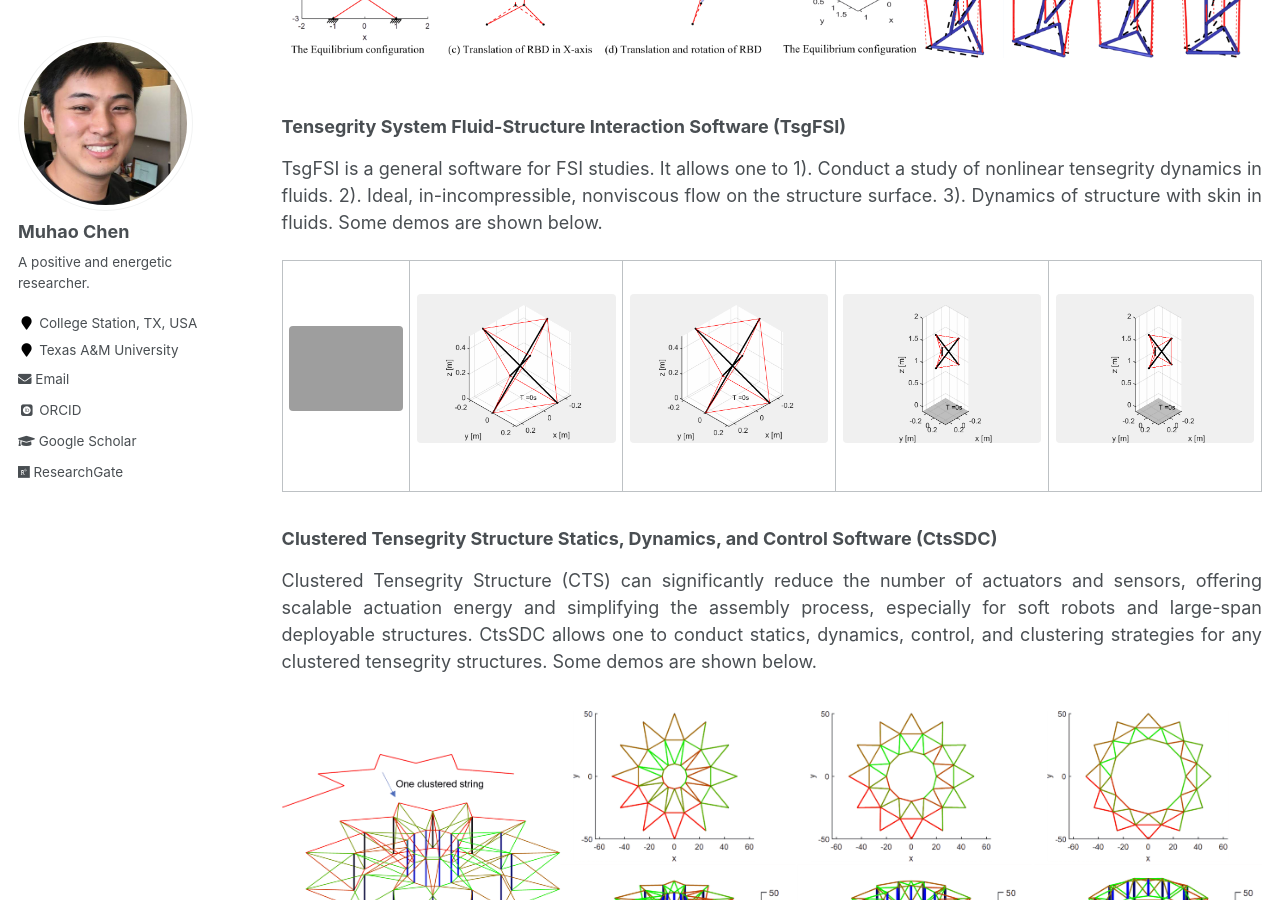
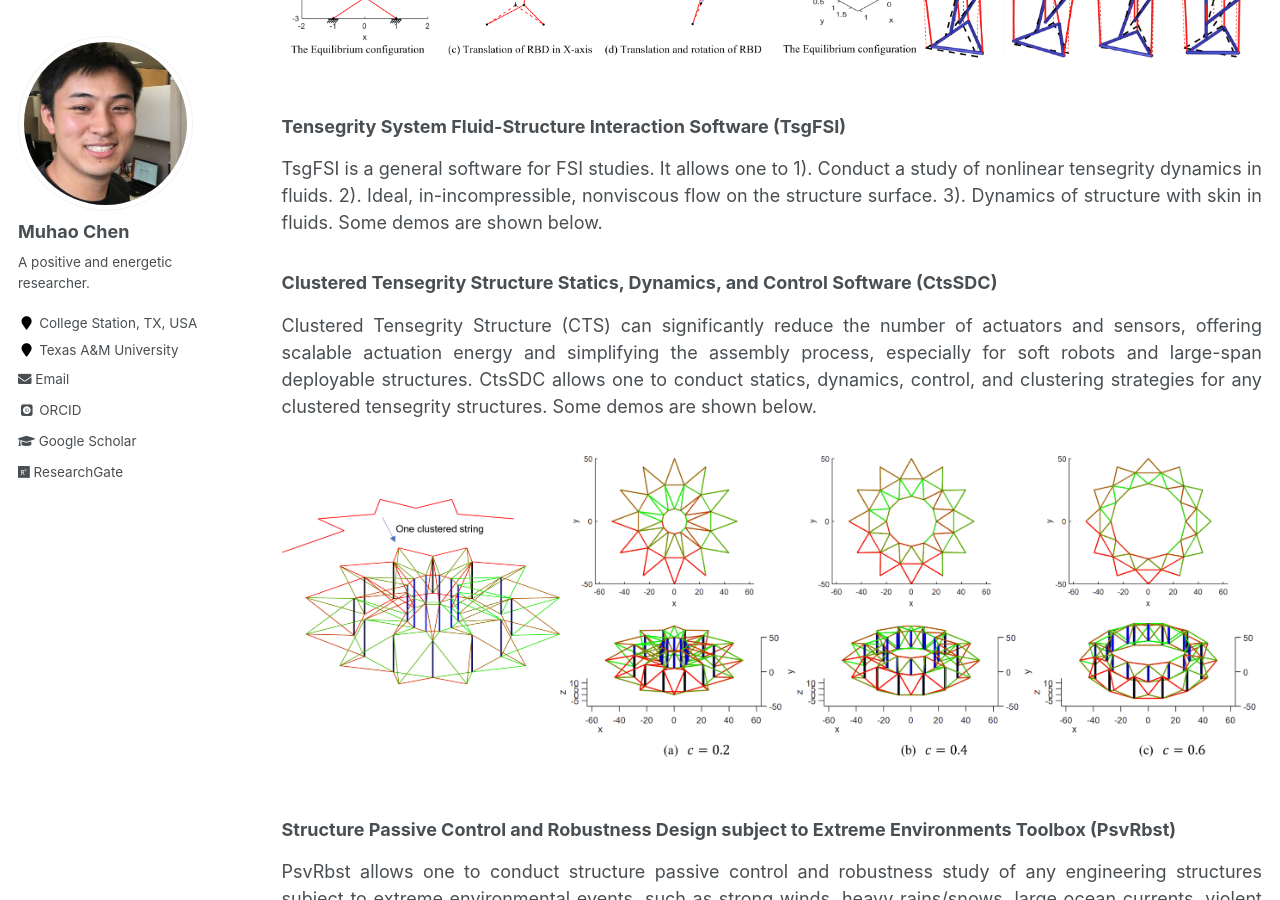
Before and after one commit to Muhao-Chen/muhao-chen.github.io, a Jekyll site: the page built from _pages/resources.md, in a window 1280 px wide and 900 px high, scrolled down 4722 px. Built offline with Jekyll 4.4.1, drawn with Linux system fonts in a browser that asks for light colours; some web fonts are replaced.

Commit message:
Update resources.md

```diff
--- a/_pages/resources.md
+++ b/_pages/resources.md
@@ -95,15 +95,7 @@ TsgRgd allows one to 1). Conduct structure equilibrium configuration, prestress
 
 TsgFSI is a general software for FSI studies. It allows one to 1). Conduct a study of nonlinear tensegrity dynamics in fluids. 2). Ideal, in-incompressible, nonviscous flow on the structure surface. 3). Dynamics of structure with skin in fluids. Some demos are shown below.
 
-<table>
-<tr>
-<td><figure><img src="{{ site.url }}/images/rffi/prism1.gif" width="80"/></figure></td>
-<td><figure><img src="{{ site.url }}/images/rffi/prism2.gif" width="80"/></figure></td>
-<td><figure><img src="{{ site.url }}/images/rffi/prism3.gif" width="80"/></figure></td>
-<td><figure><img src="{{ site.url }}/images/rffi/land1.gif" width="80"/></figure></td>
-<td><figure><img src="{{ site.url }}/images/rffi/land2.gif" width="80"/></figure></td>
-</tr>
-</table>
+
 
 
 <!--<figure><img src="{{ site.url }}/images/rffi/tsgrbd.png" width="200"/></figure>-->
```
